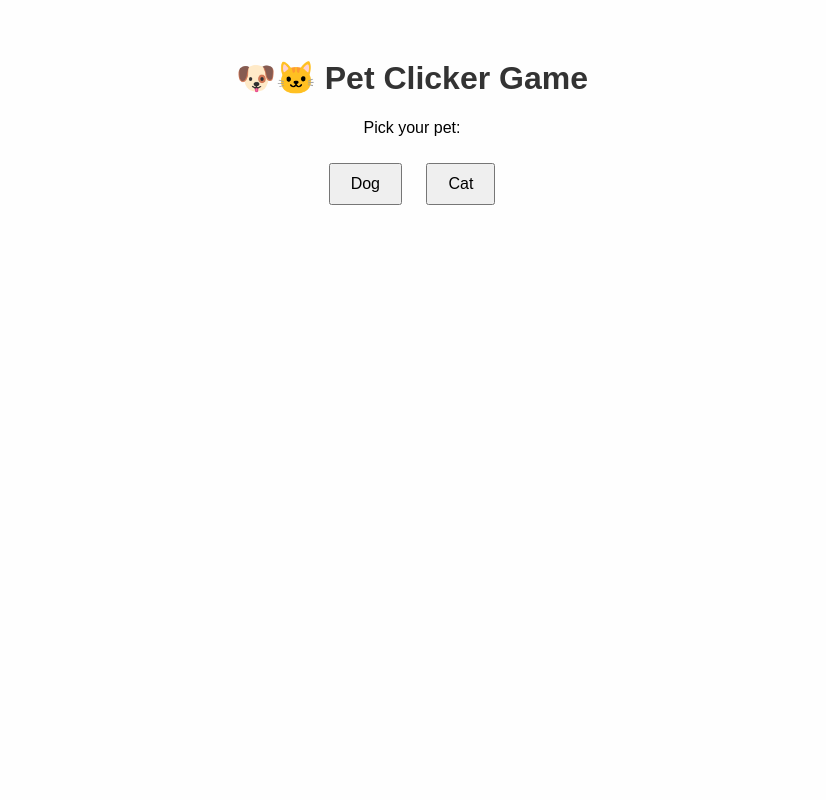
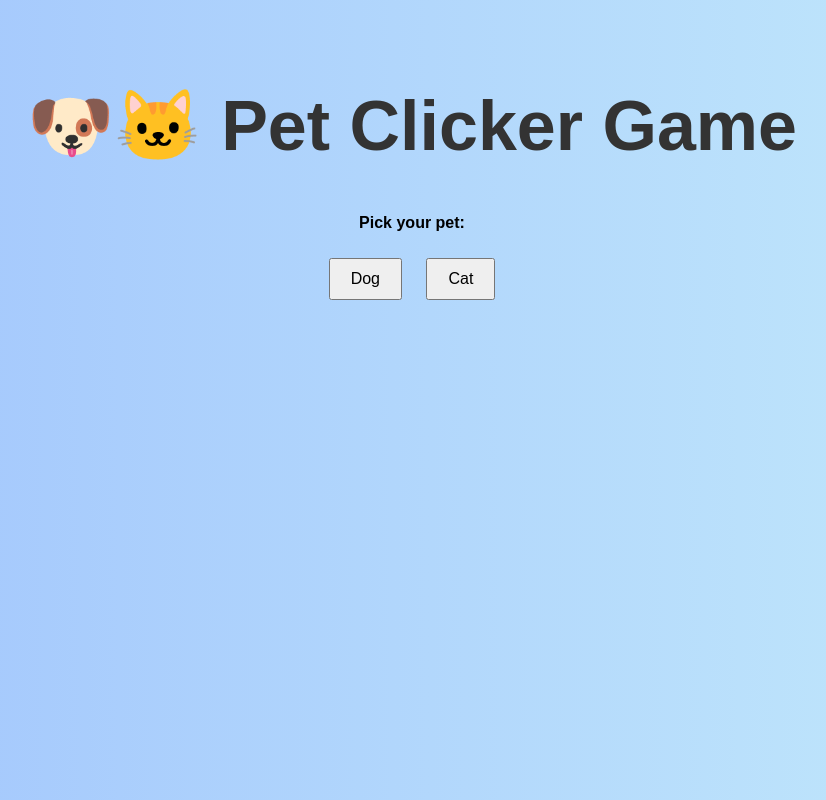
Before and after one commit to CharlotteNkuna/OOP-Pet_Game, a plain HTML site: page index.html in a window 1280 px wide. Shown: the whole page, without its empty margins (228-1054 px from the left). Drawn offline with Linux system fonts and the light colour scheme.

Commit message:
changed h1 font

```diff
--- a/styles.css
+++ b/styles.css
@@ -1,12 +1,18 @@
 body {
     font-family: Arial, sans-serif;
-    background: #fefefe;
+    background:linear-gradient(to right, #a1c4fd , #c2e9fb);
+    /*background: linear-gradient(to right, #fceabb, #f8b500);*/
     text-align: center;
     padding: 30px;
   }
 
   h1 {
     color: #333;
+    font-size: 70px;
+  }
+
+  p {
+    font-weight: bold;
   }
 
   .pet {
```
